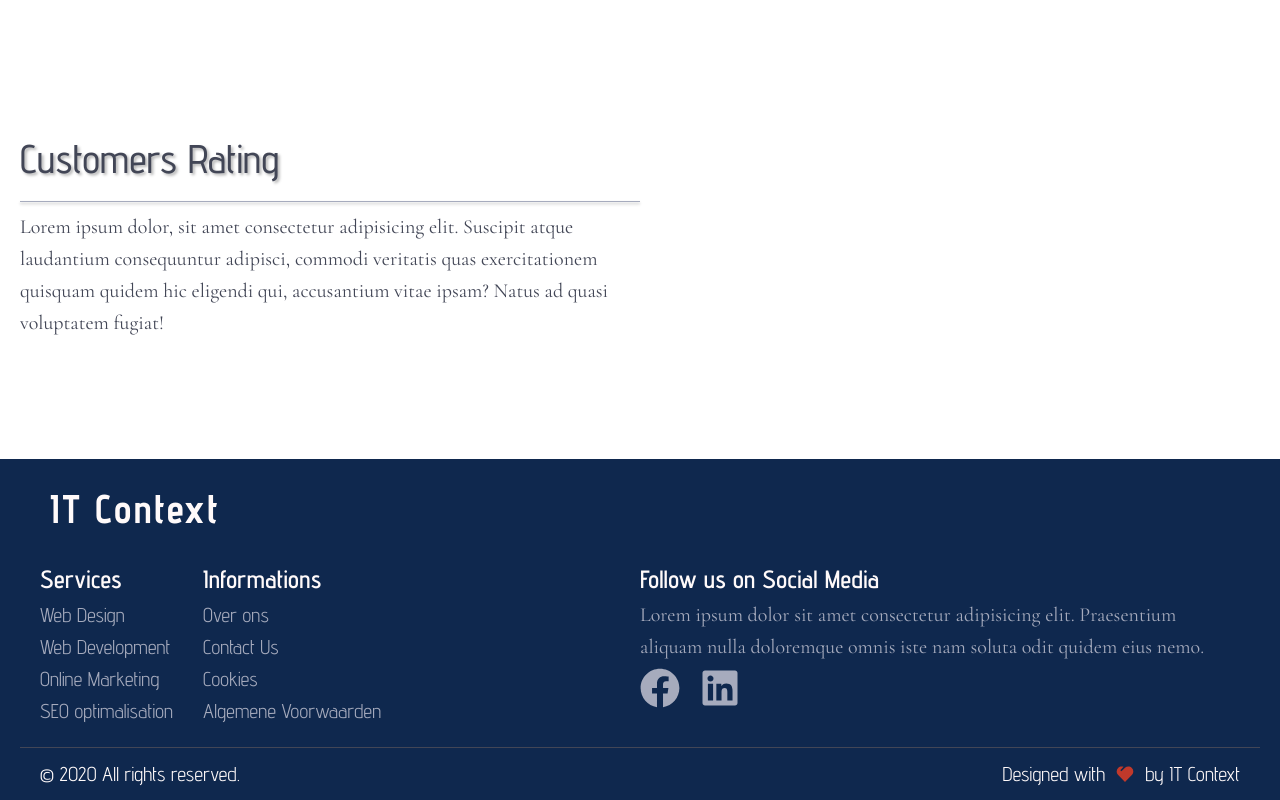
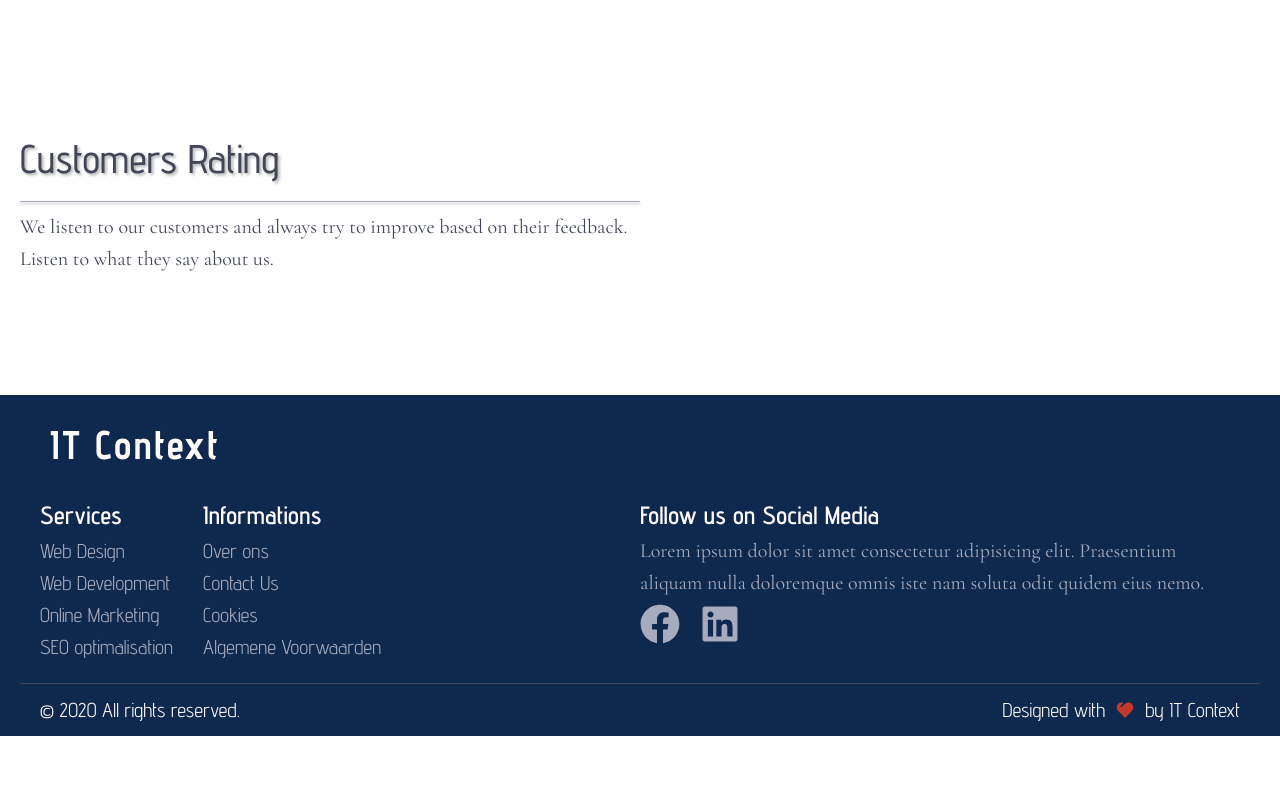
Before and after one commit to Vastlaan/itcontext2.0, a React (Create React App) app in the folder client/: page / in a window 1280 px wide. Shown: the part 2360-3160 px from the top of the page. After the commit the page ends 3096 px from the top, so only its background shows below. Built offline with nearby package versions, Linux system fonts and the light colour scheme; no server answers; a web font is replaced by a local one.

Commit message:
Change text on header

```diff
--- a/client/src/components/landing/reviews/index.tsx
+++ b/client/src/components/landing/reviews/index.tsx
@@ -10,12 +10,10 @@ export default function Reviews() {
                 <h3>Customers Rating</h3>
                 <Line></Line>
                 <p>
-                    Lorem ipsum dolor, sit amet consectetur adipisicing elit.
-                    Suscipit atque laudantium consequuntur adipisci, commodi
-                    veritatis quas exercitationem quisquam quidem hic eligendi
-                    qui, accusantium vitae ipsam? Natus ad quasi voluptatem
-                    fugiat!
+                    We listen to our customers and always try to improve based
+                    on their feedback.
                 </p>
+                <p>Listen to what they say about us.</p>
             </Header>
         </Container>
     );
```
